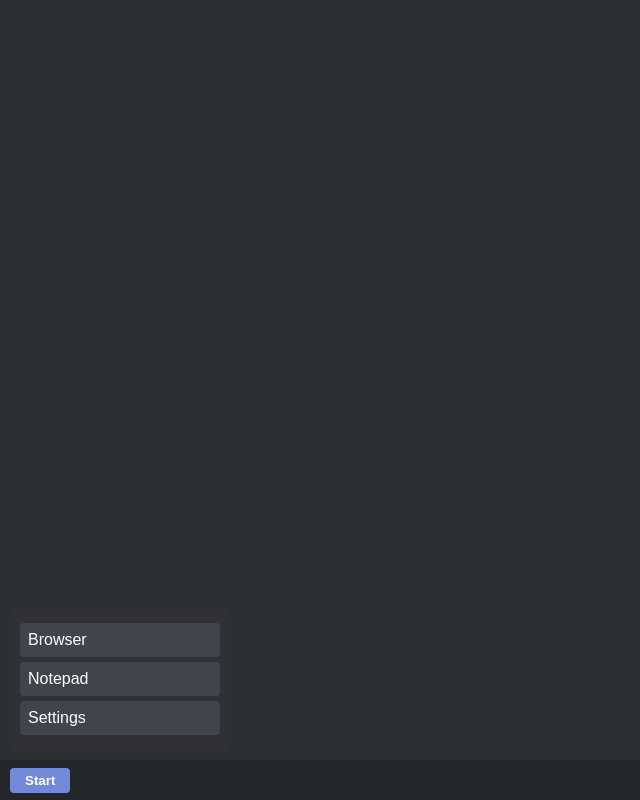
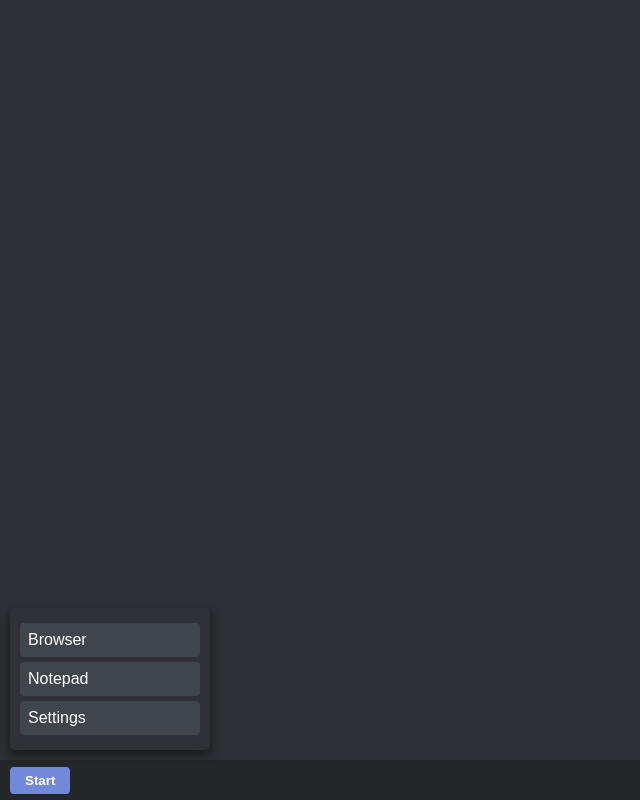
Before and after one commit to ThatFireyKid/browser-os, a plain HTML site: page tfk_os_base.html in a window 1280 px wide. Both pictures are taken after a click on the button "Start". Shown: the whole page, without its empty margins (0-640 px from the left). Drawn offline with Linux system fonts and the light colour scheme.

Commit message:
Update tfk_os_base.html

```diff
--- a/tfk_os_base.html
+++ b/tfk_os_base.html
@@ -5,9 +5,15 @@
     <meta name="viewport" content="width=device-width, initial-scale=1.0">
     <title>TFK Browser OS</title>
     <style>
+        /* Reset */
+        * {
+            margin: 0;
+            padding: 0;
+            box-sizing: border-box;
+        }
+
         body {
-            margin: 0;
-            background: #1e1e1e;
+            background-color: #1e1e1e;
             font-family: Arial, sans-serif;
             color: white;
             overflow: hidden;
@@ -36,15 +42,20 @@
             padding: 0 10px;
         }
 
-        /* Start button */
+        /* Start Button */
         #start-btn {
             background: #7289da;
             border: none;
             color: white;
             font-weight: bold;
-            padding: 5px 15px;
+            padding: 6px 15px;
             border-radius: 4px;
             cursor: pointer;
+            transition: background 0.2s ease;
+        }
+
+        #start-btn:hover {
+            background: #5865f2;
         }
 
         /* Start Menu */
@@ -57,6 +68,7 @@
             border-radius: 5px;
             padding: 10px;
             display: none;
+            box-shadow: 0 4px 10px rgba(0, 0, 0, 0.5);
         }
 
         #start-menu p {
@@ -93,7 +105,6 @@
             startMenu.style.display = startMenu.style.display === "block" ? "none" : "block";
         });
 
-        // Close start menu when clicking outside
         document.addEventListener("click", (e) => {
             if (!startMenu.contains(e.target) && e.target !== startBtn) {
                 startMenu.style.display = "none";
```
